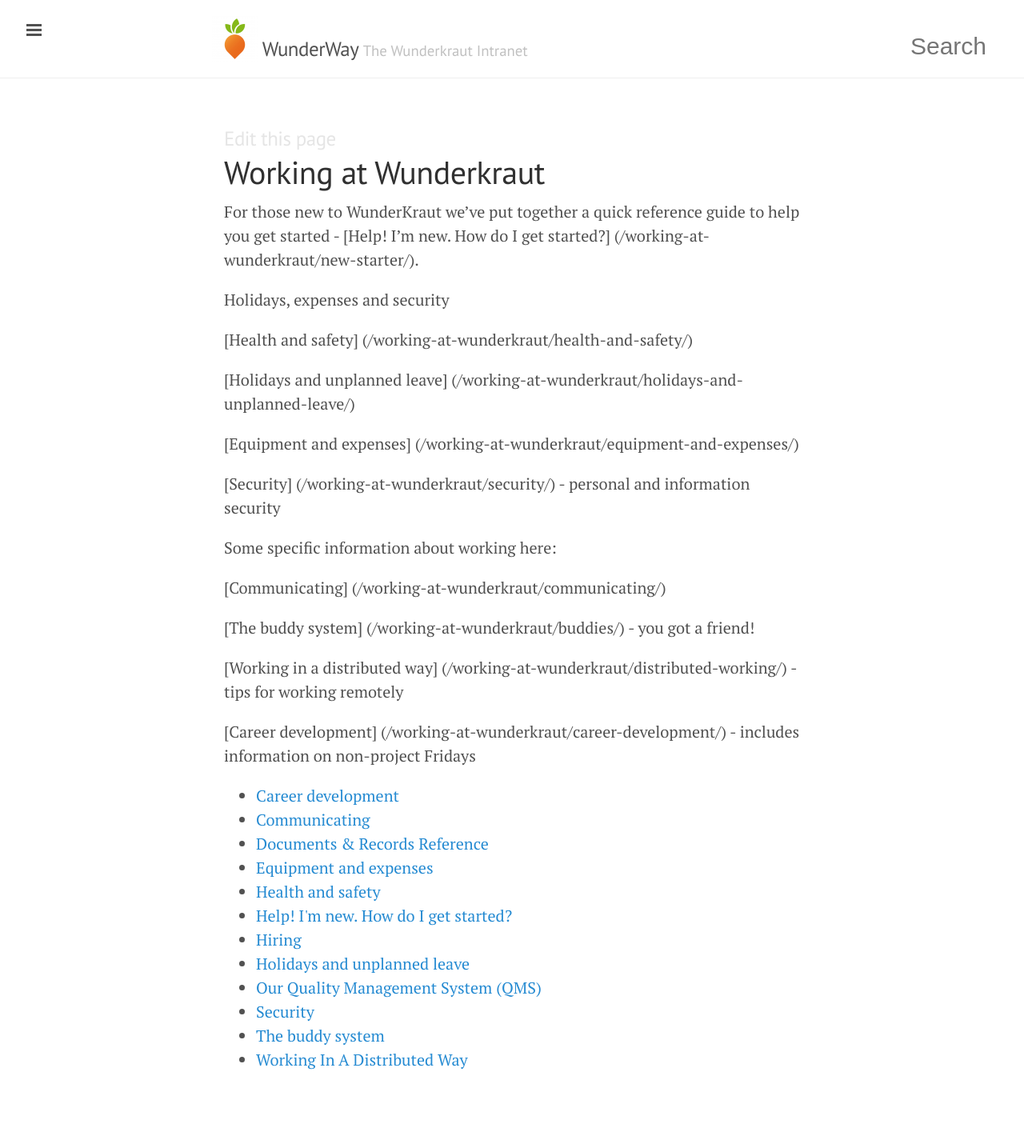
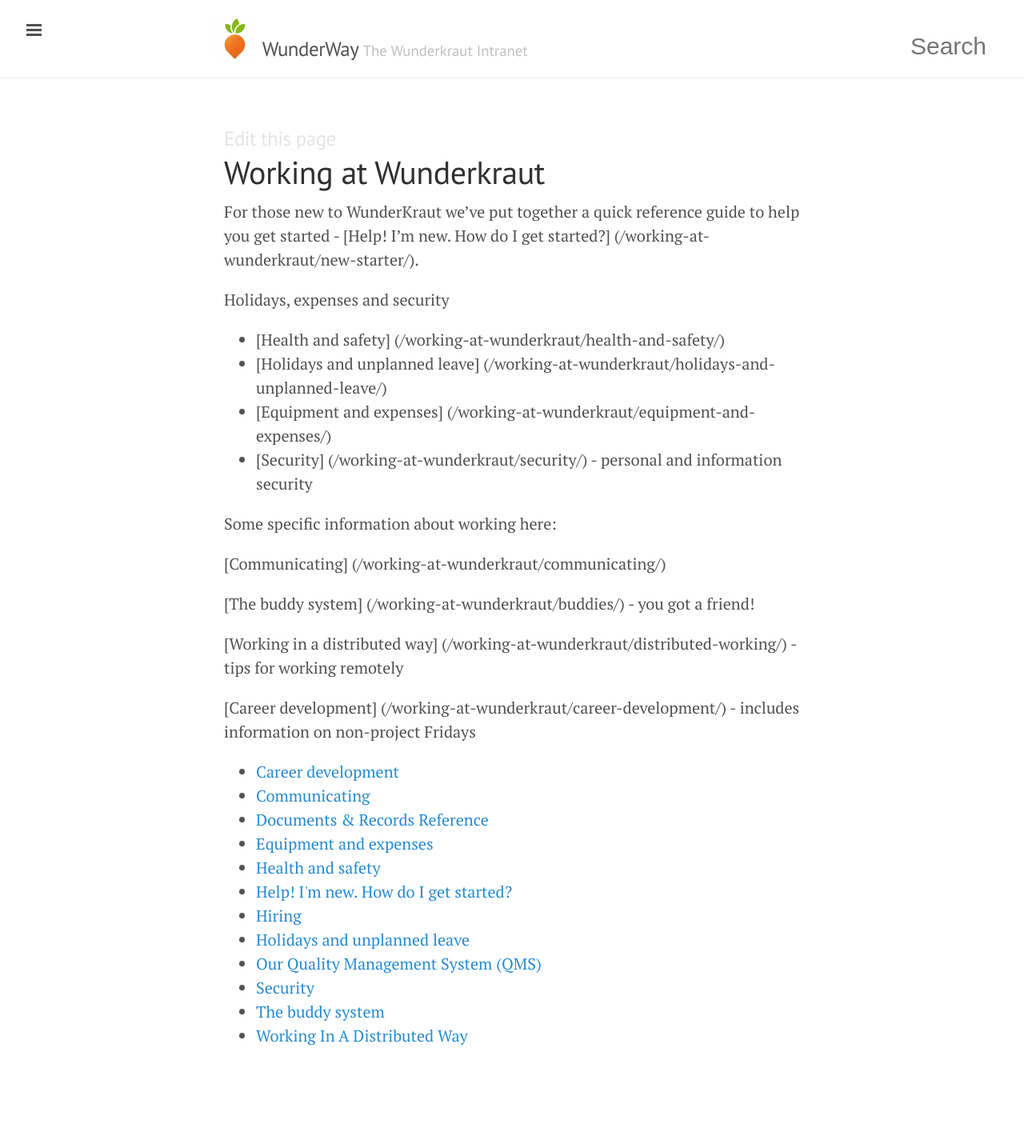
Before and after one commit to tormi/WunderWay, a Jekyll site: the page built from working-at-wunderkraut/index.md, in a window 1280 px wide. Shown: the whole page at 80% size. Built offline with Jekyll 4.4.1, drawn with Linux system fonts in a browser that asks for light colours; nearby versions of some CDN libraries; Markdown is read by kramdown in place of the engine named in the settings; after the commit the page ends 1390 px from its top, so only the background shows below that.

Commit message:
Update index.md
dodgy formatting

```diff
--- a/working-at-wunderkraut/index.md
+++ b/working-at-wunderkraut/index.md
@@ -6,14 +6,12 @@
 For those new to WunderKraut we've put together a quick reference guide to help you get started - [Help! I'm new. How do I get started?] (/working-at-wunderkraut/new-starter/).
 
 Holidays, expenses and security
-
-[Health and safety] (/working-at-wunderkraut/health-and-safety/)
-
-[Holidays and unplanned leave] (/working-at-wunderkraut/holidays-and-unplanned-leave/)
-
-[Equipment and expenses] (/working-at-wunderkraut/equipment-and-expenses/)
-
-[Security] (/working-at-wunderkraut/security/) - personal and information security
+<ul>
+<li>[Health and safety] (/working-at-wunderkraut/health-and-safety/)</li>
+<li>[Holidays and unplanned leave] (/working-at-wunderkraut/holidays-and-unplanned-leave/)</li>
+<li>[Equipment and expenses] (/working-at-wunderkraut/equipment-and-expenses/)</li>
+<li>[Security] (/working-at-wunderkraut/security/) - personal and information security</li>
+</ul>
 
 Some specific information about working here:
 
```
